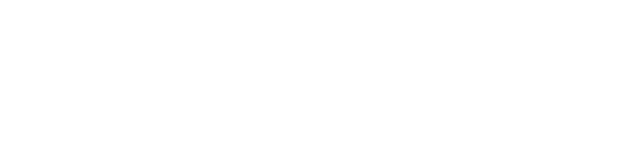
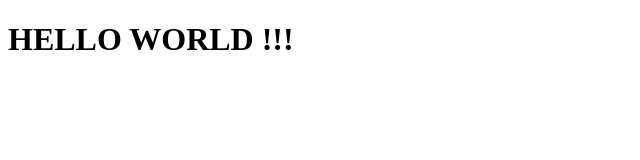
Before and after one commit to othLah/git_three, a plain HTML site: page index.html in a window 1280 px wide. Shown: the whole page, without its empty margins (0-640 px from the left). Drawn offline with Linux system fonts and the light colour scheme.

Commit message:
added h1 to index.html

```diff
--- a/index.html
+++ b/index.html
@@ -5,6 +5,6 @@
         <title>Git Three Ex</title>
     </head>
     <body>
-
+        <h1>HELLO WORLD !!!</h1>
     </body>
 </html>
```
